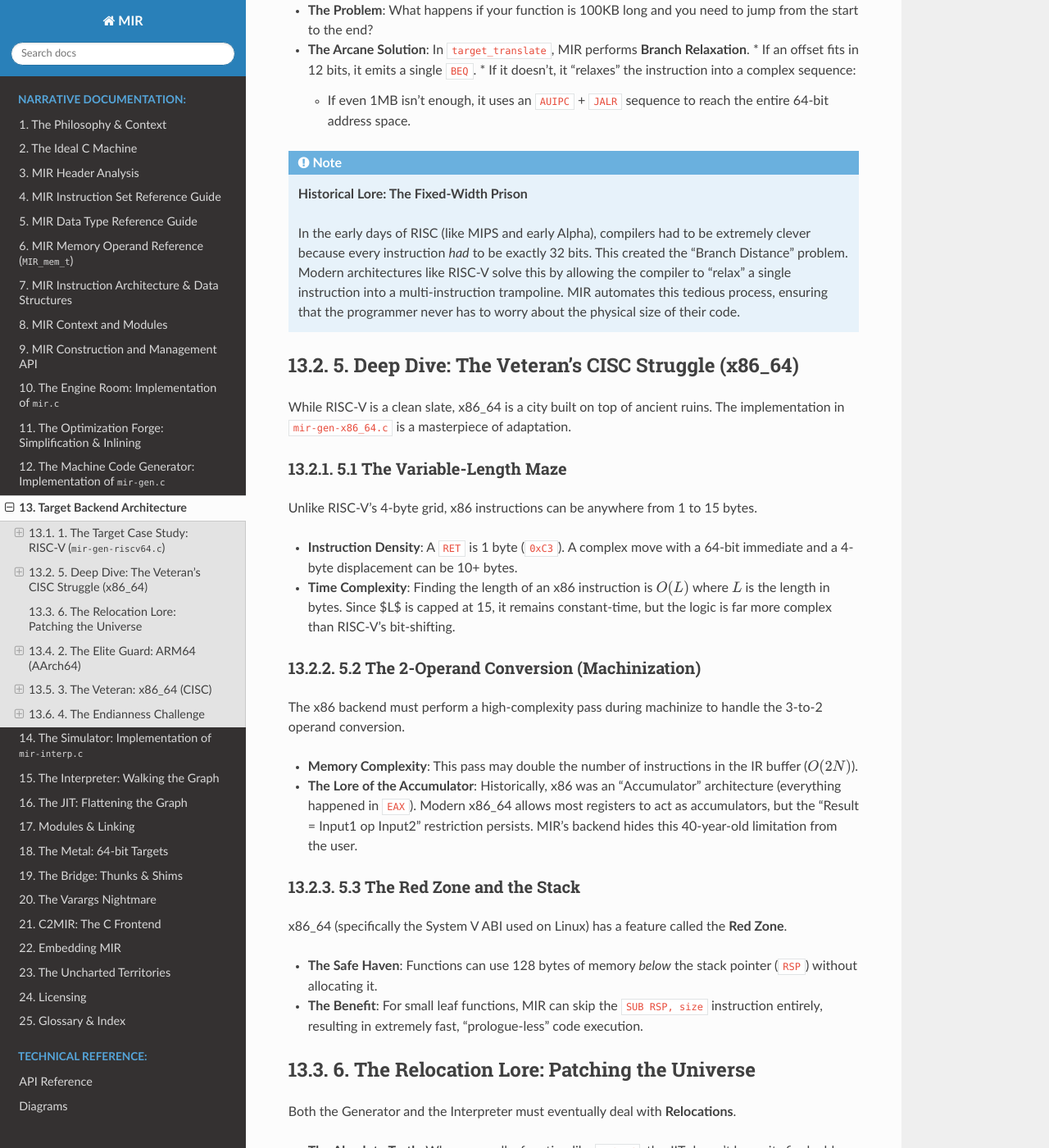
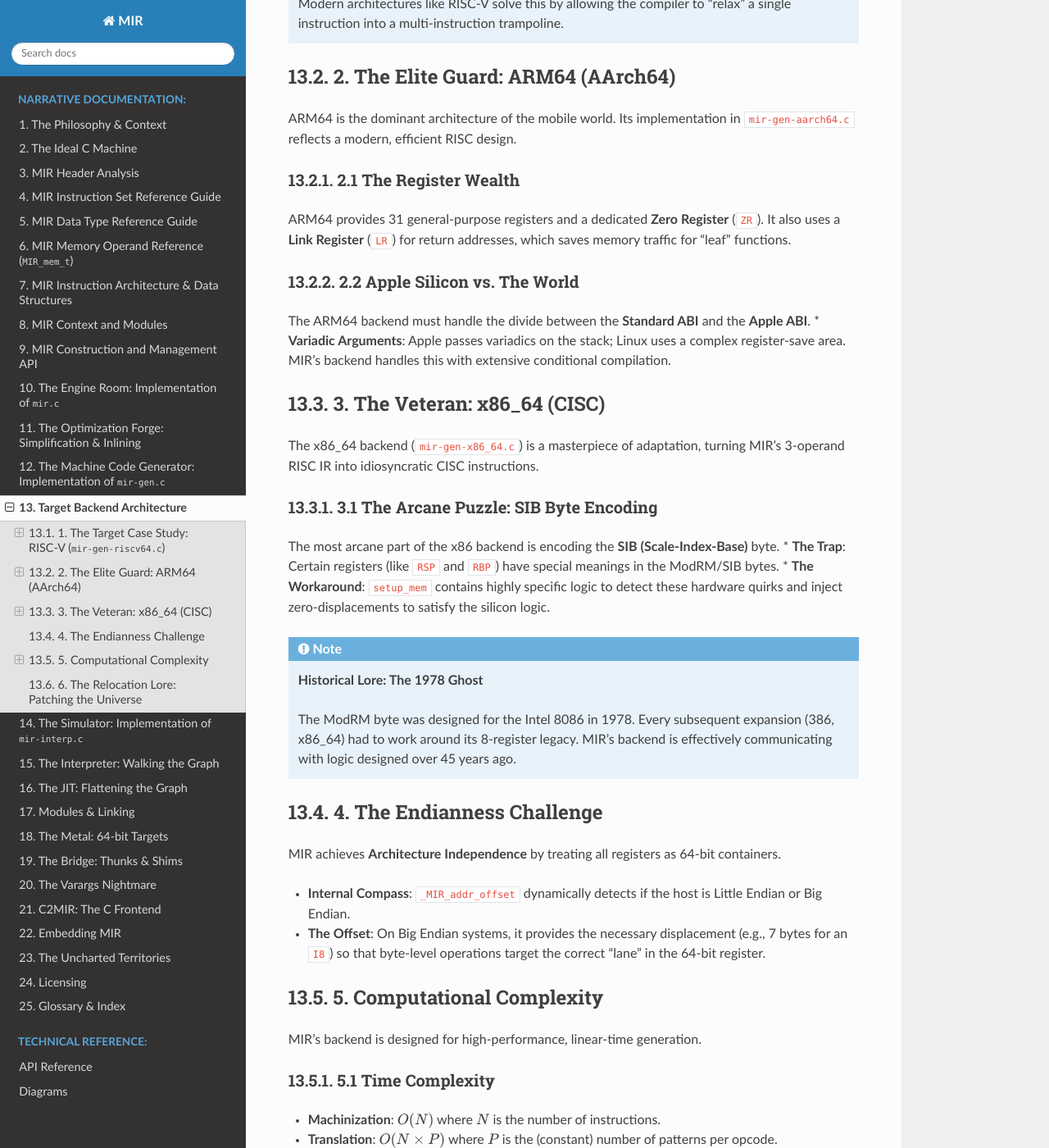
Before and after one commit to cyrilmhansen/mir-sys, a Sphinx documentation site: the page built from doc/23_mir_backends.rst, in a window 1280 px wide and 1400 px high, scrolled down 2321 px. Shown: the whole window at 82% size. Built offline with Sphinx 7.4.7 and the Read the Docs theme 3.1.0, drawn with Linux system fonts in a browser that asks for light colours; some of the changed text lies outside the part shown.

Commit message:
Docs: reorganize backends chapter with high-complexity details and lore

```diff
--- a/doc/23_mir_backends.rst
+++ b/doc/23_mir_backends.rst
@@ -31,7 +31,7 @@ This is the most critical phase for **ABI (Application Binary Interface)** compl
 *   **The Signedness Quirk**: A unique law of RISC-V is that 32-bit values in registers must be **sign-extended** even if they are logically unsigned. ``get_ext_code`` ensures that an unsigned 32-bit MIR type is passed as a signed 32-bit value to satisfy the ABI.
 
 1.3 Complex Operations: Built-in Shims (The Outsourcing)
-~~~~~~~~~~~~~~~~~~~~~~~~~~~~~~~~~~~~~~~~~~~~~~~~~~~~~~~~
+~~~~~~~~~~~~~~~~~~~~~~~~~~~~~~~~~~~~~~~~~~~~~~~~~~~~~~~~~~
 
 Some operations are too complex for a simple RISC-V instruction (e.g., ``long double`` math or block moves). Instead of emitting hundreds of raw instructions, MIR "outsources" the work to C.
 
@@ -39,20 +39,11 @@ Some operations are too complex for a simple RISC-V instruction (e.g., ``long do
 *   **``get_builtin``**: This function identifies complex MIR opcodes like ``MIR_LDADD`` (Long Double Add).
     *   **The Hook**: It creates a prototype for a C helper function (e.g., ``mir_ldadd``).
     *   **The Call**: It replaces the ``LDADD`` opcode with a standard ``CALL`` to that C helper.
-    *   This keeps the machine code generator simple while supporting the full range of C types.
-
-1.4 The Instruction Forge: ``target_translate`` (The Smithy)
-~~~~~~~~~~~~~~~~~~~~~~~~~~~~~~~~~~~~~~~~~~~~~~~~~~~~~~~~~~~~
-
-This is the final step where MIR opcodes are hammered into raw machine bytes.
-
-*   **Instruction Selection**: A ``MIR_ADD`` might become an ``ADD`` (reg-reg) or an ``ADDI`` (reg-imm) instruction depending on its operands.
-*   **Branch Relaxing**: RISC-V branch instructions have a limited range. If a jump is too far, the backend must "relax" it—replacing a simple branch with a jump-and-link (``JAL``) instruction that can reach the entire address space.
 
 .. _gen_stack_frame:
 
-1.5 Advanced Machinization: The Stack Frame and Prologue
-~~~~~~~~~~~~~~~~~~~~~~~~~~~~~~~~~~~~~~~~~~~~~~~~~~~~~~~~
+1.4 Advanced Machinization: The Stack Frame and Prologue
+~~~~~~~~~~~~~~~~~~~~~~~~~~~~~~~~~~~~~~~~~~~~~~~~~~~~~~~~~~
 
 Before a function can execute, it must secure its "Living Quarters" in memory. ``target_make_prolog_epilog`` is the **Civil Engineer** that builds the stack frame.
 
@@ -64,169 +55,106 @@ Before a function can execute, it must secure its "Living Quarters" in memory. `
 
 .. _gen_pattern_matcher:
 
-1.6 The Pattern Matcher: Instruction Selection
+1.5 The Pattern Matcher: Instruction Selection
 ~~~~~~~~~~~~~~~~~~~~~~~~~~~~~~~~~~~~~~~~~~~~~~
 
 The heart of ``target_translate`` is a declarative **Pattern Matcher**. Instead of writing thousands of ``if`` statements, the backend uses a `struct pattern` table.
 
-*   **The Grammar**: Patterns use a shorthand:
-    *   ``"r r r"``: Three registers (e.g., ``ADD rd, rs1, rs2``).
-    *   ``"r r i"``: Two registers and a 12-bit immediate (e.g., ``ADDI rd, rs1, imm``).
-    *   ``"C"``: A "Compressed" register (available in the RV64C extension).
+*   **The Grammar**: Patterns use a shorthand (e.g., ``"r r r"`` for three registers, ``"r r i"`` for two registers and a 12-bit immediate).
 *   **The Replacement**: Each pattern has a machine code template (e.g., ``"O33 F0 rd0 rs1 rS2"``). The translator fills in the holes (``rd0``, ``rs1``) with the actual register numbers from the MIR instruction.
 
 .. _gen_branch_relax:
 
-1.7 The Arcane Art: Branch Relaxation and Patching
+1.6 The Arcane Art: Branch Relaxation and Patching
 ~~~~~~~~~~~~~~~~~~~~~~~~~~~~~~~~~~~~~~~~~~~~~~~~~~
 
 RISC-V instructions are 32 bits wide, and their branch offsets are limited. A standard branch (``BEQ``) can only jump +/- 4KB.
 
-*   **The Problem**: What happens if your function is 100KB long and you need to jump from the start to the end?
+*   **The Problem**: Large functions may need to jump further than the hardware allows.
 *   **The Arcane Solution**: In ``target_translate``, MIR performs **Branch Relaxation**.
     *   If an offset fits in 12 bits, it emits a single ``BEQ``.
-    *   If it doesn't, it "relaxes" the instruction into a complex sequence:
-        .. code-block:: text
-           BNE next;  # Inverse the condition
-           JAL target; # Jump-and-Link (20-bit offset, +/- 1MB)
-           next:
+    *   If it doesn't, it "relaxes" the instruction into a complex sequence (e.g., inverting the condition and using a 20-bit ``JAL``).
     *   If even 1MB isn't enough, it uses an ``AUIPC`` + ``JALR`` sequence to reach the entire 64-bit address space.
 
 .. note::
    **Historical Lore: The Fixed-Width Prison**
 
-   In the early days of RISC (like MIPS and early Alpha), compilers had to be extremely clever because every instruction *had* to be exactly 32 bits. This created the "Branch Distance" problem. Modern architectures like RISC-V solve this by allowing the compiler to "relax" a single instruction into a multi-instruction trampoline. MIR automates this tedious process, ensuring that the programmer never has to worry about the physical size of their code.
+   In the early days of RISC (like MIPS and early Alpha), compilers had to be extremely clever because every instruction *had* to be exactly 32 bits. This created the "Branch Distance" problem. Modern architectures like RISC-V solve this by allowing the compiler to "relax" a single instruction into a multi-instruction trampoline.
 
-.. _gen_x86_deep:
+2. The Elite Guard: ARM64 (AArch64)
+------------------------------------
 
-5. Deep Dive: The Veteran's CISC Struggle (x86_64)
--------------------------------------------------
+ARM64 is the dominant architecture of the mobile world. Its implementation in ``mir-gen-aarch64.c`` reflects a modern, efficient RISC design.
 
-While RISC-V is a clean slate, x86_64 is a city built on top of ancient ruins. The implementation in ``mir-gen-x86_64.c`` is a masterpiece of adaptation.
+2.1 The Register Wealth
+~~~~~~~~~~~~~~~~~~~~~~~
 
-5.1 The Variable-Length Maze
-~~~~~~~~~~~~~~~~~~~~~~~~~~~~
+ARM64 provides 31 general-purpose registers and a dedicated **Zero Register** (``ZR``). It also uses a **Link Register** (``LR``) for return addresses, which saves memory traffic for "leaf" functions.
 
-Unlike RISC-V's 4-byte grid, x86 instructions can be anywhere from 1 to 15 bytes.
+2.2 Apple Silicon vs. The World
+~~~~~~~~~~~~~~~~~~~~~~~~~~~~~~~
 
-*   **Instruction Density**: A ``RET`` is 1 byte (``0xC3``). A complex move with a 64-bit immediate and a 4-byte displacement can be 10+ bytes.
-*   **Time Complexity**: Finding the length of an x86 instruction is :math:`O(L)` where :math:`L` is the length in bytes. Since $L$ is capped at 15, it remains constant-time, but the logic is far more complex than RISC-V's bit-shifting.
+The ARM64 backend must handle the divide between the **Standard ABI** and the **Apple ABI**.
+*   **Variadic Arguments**: Apple passes variadics on the stack; Linux uses a complex register-save area. MIR's backend handles this with extensive conditional compilation.
 
-5.2 The 2-Operand Conversion (Machinization)
-~~~~~~~~~~~~~~~~~~~~~~~~~~~~~~~~~~~~~~~~~~~~
+3. The Veteran: x86_64 (CISC)
+----------------------------
 
-The x86 backend must perform a high-complexity pass during machinize to handle the 3-to-2 operand conversion.
+The x86_64 backend (``mir-gen-x86_64.c``) is a masterpiece of adaptation, turning MIR's 3-operand RISC IR into idiosyncratic CISC instructions.
 
-*   **Memory Complexity**: This pass may double the number of instructions in the IR buffer (:math:`O(2N)`).
-*   **The Lore of the Accumulator**: Historically, x86 was an "Accumulator" architecture (everything happened in ``EAX``). Modern x86_64 allows most registers to act as accumulators, but the "Result = Input1 op Input2" restriction persists. MIR's backend hides this 40-year-old limitation from the user.
+3.1 The Arcane Puzzle: SIB Byte Encoding
+~~~~~~~~~~~~~~~~~~~~~~~~~~~~~~~~~~~~~~~~~~
 
-5.3 The Red Zone and the Stack
-~~~~~~~~~~~~~~~~~~~~~~~~~~~~~~
+The most arcane part of the x86 backend is encoding the **SIB (Scale-Index-Base)** byte.
+*   **The Trap**: Certain registers (like ``RSP`` and ``RBP``) have special meanings in the ModRM/SIB bytes.
+*   **The Workaround**: ``setup_mem`` contains highly specific logic to detect these hardware quirks and inject zero-displacements to satisfy the silicon logic.
 
-x86_64 (specifically the System V ABI used on Linux) has a feature called the **Red Zone**.
+.. note::
+   **Historical Lore: The 1978 Ghost**
 
-*   **The Safe Haven**: Functions can use 128 bytes of memory *below* the stack pointer (``RSP``) without allocating it.
-*   **The Benefit**: For small leaf functions, MIR can skip the ``SUB RSP, size`` instruction entirely, resulting in extremely fast, "prologue-less" code execution.
+   The ModRM byte was designed for the Intel 8086 in 1978. Every subsequent expansion (386, x86_64) had to work around its 8-register legacy. MIR's backend is effectively communicating with logic designed over 45 years ago.
+
+4. The Endianness Challenge
+---------------------------
+
+MIR achieves **Architecture Independence** by treating all registers as 64-bit containers.
+
+*   **Internal Compass**: ``_MIR_addr_offset`` dynamically detects if the host is Little Endian or Big Endian.
+*   **The Offset**: On Big Endian systems, it provides the necessary displacement (e.g., 7 bytes for an ``I8``) so that byte-level operations target the correct "lane" in the 64-bit register.
+
+.. _gen_complexity:
+
+5. Computational Complexity
+---------------------------
+
+MIR's backend is designed for high-performance, linear-time generation.
+
+5.1 Time Complexity
+~~~~~~~~~~~~~~~~~~~
+
+*   **Machinization**: :math:`O(N)` where :math:`N` is the number of instructions.
+*   **Translation**: :math:`O(N \times P)` where :math:`P` is the (constant) number of patterns per opcode.
+*   **Branch Relaxation**: :math:`O(L)` where :math:`L` is the number of labels.
+*   **Rebasing**: :math:`O(R)` where :math:`R` is the number of relocations.
+
+5.2 Memory Complexity
+~~~~~~~~~~~~~~~~~~~~~
+
+*   **Code Buffer**: :math:`O(N)` bytes.
+*   **Relocation Table**: :math:`O(J)` where :math:`J` is the number of jumps.
 
 .. _gen_relocation_lore:
 
 6. The Relocation Lore: Patching the Universe
 ---------------------------------------------
 
-Both the Generator and the Interpreter must eventually deal with **Relocations**.
-
-*   **The Absolute Truth**: When you call a function like ``printf``, the JIT doesn't know its final address until the code is actually placed in memory.
-*   **The Relocation Table**: MIR maintains a list of "Holes" in the machine code.
-*   **Complexity**: ``target_rebase`` is :math:`O(R)` where :math:`R` is the number of relocations. For each entry, it calculates the final destination and "patches" the bytes.
+MIR performs micro-second linking inside process memory.
+*   **The Table**: It tracks "Holes" in the machine code.
+*   **The Rebase**: Once the code's final address is known, ``target_rebase`` patches these holes.
 
 .. note::
    **Historical Lore: The Linker's Burden**
 
-   In the 1970s, "Linkers" were separate, heavy programs that ran for minutes to resolve these addresses. MIR performs this same "Linking" process in microseconds, right inside your process memory. It is a testament to how far Moore's Law and algorithmic efficiency have come.
+   In the 1970s, Linkers were separate programs that took minutes to run. MIR performs the same task in microseconds, allowing for the extreme "Lazy" compilation modes that give the project its speed.
 
-**Summary**: Backends are the bridge between the logical and the physical. Whether it's navigating the fixed-width constraints of RISC-V or the ancient operand rules of x86, MIR provides a unified, high-performance interface to the hardware.
-
-
-
-2. The Elite Guard: ARM64 (AArch64)
-------------------------------------
-
-ARM64 is the dominant architecture of the mobile world and increasingly the data center. Its implementation in ``mir-gen-aarch64.c`` reflects a modern, efficient RISC design with a few "Elite" twists.
-
-2.1 The Register Wealth
-~~~~~~~~~~~~~~~~~~~~~~~
-
-ARM64 provides a generous 31 general-purpose 64-bit registers (``R0-R30``).
-
-*   **Zero Register**: ``R31`` is the "Zero Register" (``ZR``). It always returns 0 when read and discards data when written. MIR uses this to simplify many logic operations.
-*   **The Link Register**: ``R30`` (``LR``) holds the return address for function calls. Unlike x86, which pushes the return address to the stack, ARM64 keeps it in a register, saving a memory access for "leaf" functions (functions that don't call other functions).
-
-2.2 Apple Silicon vs. The World
-~~~~~~~~~~~~~~~~~~~~~~~~~~~~~~~
-
-The ARM64 backend must navigate a major cultural divide: **Standard ARM64 ABI** vs. **Apple macOS/iOS ABI**.
-
-*   **Variadic Arguments**: On standard Linux/Android ARM64, variadic arguments are passed in a complex structure that includes both integer and floating-point register save areas. On Apple platforms, variadic arguments are **always passed on the stack**.
-*   **Stack Alignment**: Apple is stricter about the 16-byte stack alignment. ``mir-gen-aarch64.c`` contains numerous ``#if defined(__APPLE__)`` blocks to handle these bureaucratic differences.
-
-2.3 Immediate Constraints
-~~~~~~~~~~~~~~~~~~~~~~~~~
-
-ARM64 instructions are 32 bits wide. This means you cannot fit a 64-bit constant inside a single instruction.
-
-*   **The Solution**: If a constant is small, it uses a simple ``MOV``. If it's large, the backend must use a sequence of ``MOVK`` (Move Keep) instructions to build the value 16 bits at a time, or load it from a **Literal Pool** (a small data area embedded in the code).
-
-3. The Veteran: x86_64 (CISC)
-----------------------------
-
-The x86_64 backend (``mir-gen-x86_64.c``) is the most complex, as it must adapt MIR's clean RISC-like IR to the dense, idiosyncratic world of CISC.
-
-3.1 The 2-Operand Straitjacket
-~~~~~~~~~~~~~~~~~~~~~~~~~~~~~~
-
-MIR instructions are 3-operand (``A = B + C``). Most x86 instructions are 2-operand (``A = A + B``).
-
-*   **The Injection**: The x86 backend must frequently inject an extra ``MOV`` to preserve the inputs:
-    .. code-block:: assembly
-       MOV RAX, RBX  ; A = B
-       ADD RAX, RCX  ; A = A + C
-*   **The Optimization**: If the Register Allocator was smart enough to assign ``A`` and ``B`` to the same hardware register, the backend identifies the ``MOV RAX, RAX`` and deletes it.
-
-3.2 Complex Addressing (SIB)
-~~~~~~~~~~~~~~~~~~~~~~~~~~~~
-
-x86 can calculate complex addresses in a single instruction: ``[base + index * scale + disp]``.
-
-*   **``target_insn_ok_p``**: This function is the "Inspector." It looks at a MIR memory operand and decides if it fits into x86's addressing hardware. If the displacement is too large or the scale is not 1, 2, 4, or 8, the inspector rejects it, forcing the simplifier to break the math down into multiple steps.
-
-4. The Endianness Challenge
----------------------------
-
-MIR's core philosophy is **Architecture Independence**. A major part of this is handling **Endianness**—the order in which bytes are stored in memory.
-
-4.1 The 64-bit Container
-~~~~~~~~~~~~~~~~~~~~~~~~
-
-Internally, MIR treats all registers as 64-bit containers. When you load a single byte (``I8``) into a register, it occupies a specific "lane" in that 64-bit slot.
-
-*   **Little Endian (x86, ARM64, RISC-V)**: The byte lives at the **lowest** address (offset 0).
-*   **Big Endian (s390x, PowerPC)**: The byte lives at the **highest** address (offset 7).
-
-4.2 The Reality Anchor: ``_MIR_addr_offset``
-~~~~~~~~~~~~~~~~~~~~~~~~~~~~~~~~~~~~~~~~~~~~
-
-This function is MIR's "Internal Compass." It performs a runtime check:
-.. code-block:: c
-   int v = 1; if (*(char *)&v != 0) // I am Little Endian!
-
-*   **The Adjustment**: If the host is Big Endian, ``_MIR_addr_offset`` returns the necessary displacement (7 for ``I8``, 6 for ``I16``, 4 for ``I32``) to ensure that code generated for a byte load actually points to the correct byte in the 64-bit register.
-
-4.3 Porting to a New Endianness
-~~~~~~~~~~~~~~~~~~~~~~~~~~~~~~~
-
-To run MIR on a **Big Endian ARM64** system, the developer would:
-1.  Verify the ``_MIR_addr_offset`` logic in the core.
-2.  Ensure that the ``target_translate`` phase in the ARM64 backend emits instructions in the correct byte order (ARM64 instructions themselves are almost always Little Endian, even when data is Big Endian!).
-3.  Adjust the aggregate passing logic in the ABI handler, as many BE systems reverse the alignment of small structs within a register.
-
-**Summary**: By abstracting away these physical "quirks" into target-specific files while maintaining a unified analytical core, MIR achieves the rare feat of being both highly portable and extremely fast.
+**Summary**: Backends are the bridge between the logical and the physical. MIR provides a unified interface to the hardware while respecting the deep historical legacies of every supported architecture.
```
